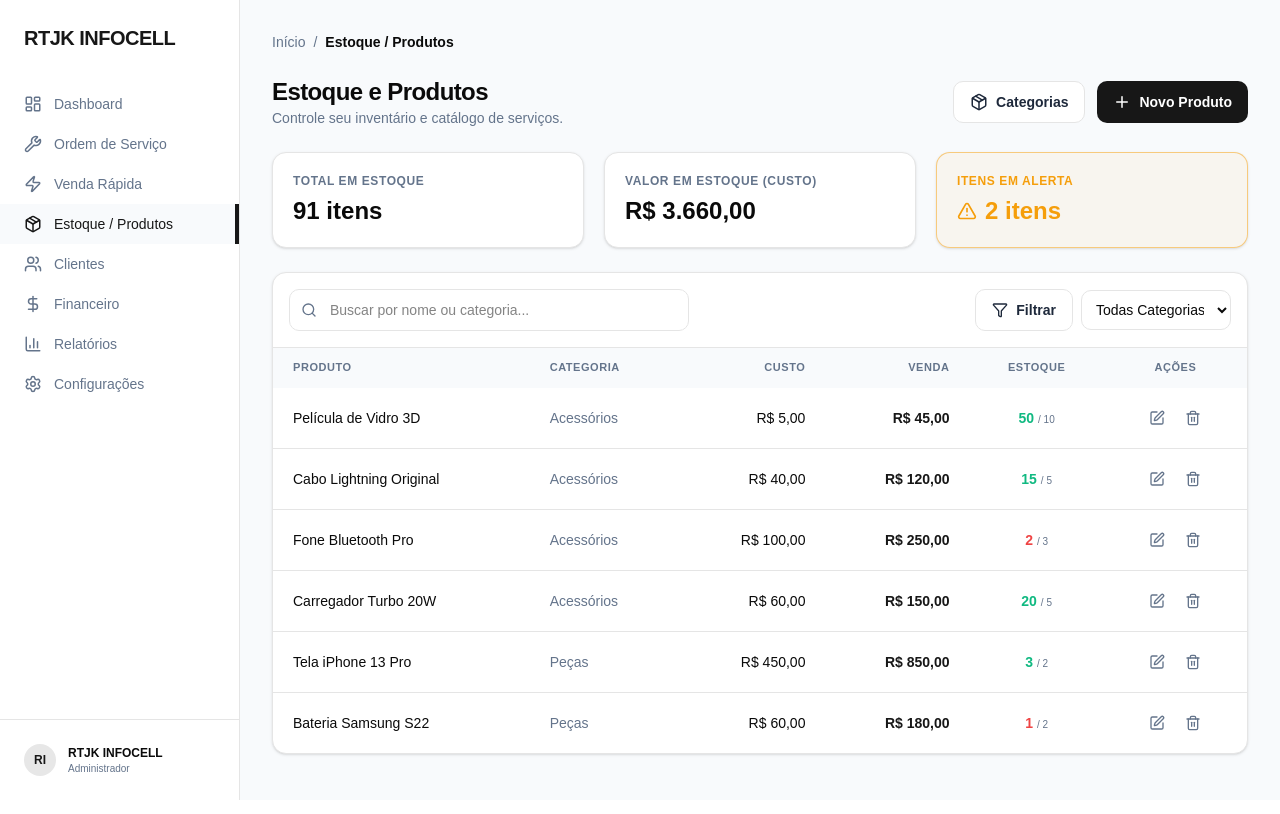
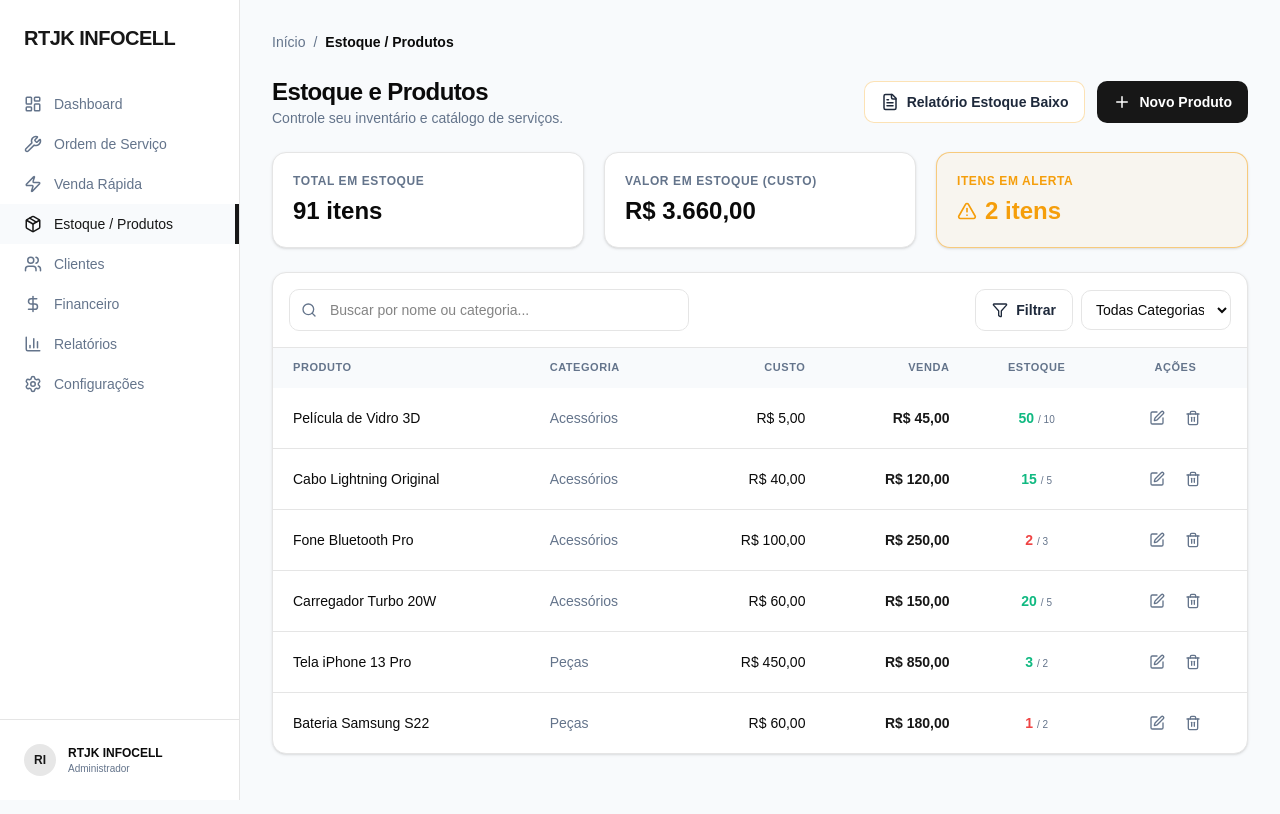
Before and after one commit to rtjkinfocell2024-oss/rtjkinfocell, a React (Vite) app: page / in a window 1280 px wide. Both pictures are taken after a click on the button "Estoque / Produtos". Shown: the top 814 px of the page. Built offline with nearby package versions, Linux system fonts and the light colour scheme.

Commit message:
feat: Add low stock report functionality
Introduces a new report view for products with low stock. Includes UI elements for printing and styling adjustments for the print output.

```diff
--- a/src/components/Inventory.tsx
+++ b/src/components/Inventory.tsx
@@ -1,5 +1,5 @@
 import { useState } from 'react';
-import { Plus, Search, Filter, Package, AlertTriangle, Edit, Trash2 } from 'lucide-react';
+import { Plus, Search, Filter, Package, AlertTriangle, Edit, Trash2, FileText, Printer } from 'lucide-react';
 import { cn, formatCurrency } from '@/src/lib/utils';
 import { Product } from '@/src/types';
 import { ProductModal } from './ProductModal';
@@ -21,6 +21,8 @@ export function Inventory({ products, onSaveProduct, onDeleteProduct }: Inventor
     p.category.toLowerCase().includes(searchTerm.toLowerCase())
   );
 
+  const lowStockProducts = products.filter(p => p.stock <= p.minStock);
+
   const handleCreate = () => {
     setSelectedProduct(null);
     setModalMode('create');
@@ -41,23 +43,77 @@ export function Inventory({ products, onSaveProduct, onDeleteProduct }: Inventor
 
   const totalStock = products.reduce((acc, p) => acc + p.stock, 0);
   const totalCost = products.reduce((acc, p) => acc + (p.cost * p.stock), 0);
-  const alertItems = products.filter(p => p.stock <= p.minStock).length;
+  const alertItems = lowStockProducts.length;
+
+  const handlePrintLowStock = () => {
+    window.print();
+  };
 
   return (
-    <div className="flex flex-col gap-6 animate-in fade-in duration-500">
-      <header className="flex justify-between items-center">
+    <div className="flex flex-col gap-6 animate-in fade-in duration-500 pb-10">
+      {/* Print View (Hidden Screen) */}
+      <div className="hidden print:block p-8 bg-white text-black">
+        <header className="flex justify-between items-start border-b-2 border-slate-900 pb-6 mb-8">
+          <div>
+            <h1 className="text-3xl font-black uppercase tracking-tighter">RTJK INFOCELL</h1>
+            <p className="text-sm font-bold opacity-70">Relatório de Reposição de Estoque</p>
+          </div>
+          <div className="text-right">
+            <p className="text-xs font-bold uppercase text-slate-500">Data de Emissão</p>
+            <p className="font-bold">{new Date().toLocaleDateString('pt-BR')}</p>
+          </div>
+        </header>
+
+        <section className="mb-8">
+          <div className="bg-slate-100 p-4 rounded-xl inline-flex flex-col">
+            <span className="text-[10px] font-black uppercase text-slate-500 tracking-wider">Total de Itens Críticos</span>
+            <span className="text-2xl font-black">{alertItems} Produtos</span>
+          </div>
+        </section>
+
+        <table className="w-full text-sm border-collapse">
+          <thead>
+            <tr className="border-b-2 border-slate-200">
+              <th className="text-left py-3 font-black uppercase text-xs">Produto</th>
+              <th className="text-left py-3 font-black uppercase text-xs">Categoria</th>
+              <th className="text-center py-3 font-black uppercase text-xs">Qtd. Atual</th>
+              <th className="text-center py-3 font-black uppercase text-xs">Mínimo</th>
+              <th className="text-right py-3 font-black uppercase text-xs">Preço Custo</th>
+            </tr>
+          </thead>
+          <tbody className="divide-y divide-slate-100">
+            {lowStockProducts.map(p => (
+              <tr key={p.id}>
+                <td className="py-4 font-bold">{p.name}</td>
+                <td className="py-4">{p.category}</td>
+                <td className="py-4 text-center font-black text-red-600">{p.stock}</td>
+                <td className="py-4 text-center">{p.minStock}</td>
+                <td className="py-4 text-right">{formatCurrency(p.cost)}</td>
+              </tr>
+            ))}
+          </tbody>
+        </table>
+
+        <footer className="mt-20 pt-8 border-t border-slate-200 flex justify-between items-center text-[10px] font-bold text-slate-400 uppercase tracking-widest">
+          <span>Relatório gerado via RTJK Sistema</span>
+          <span>Página 1 / 1</span>
+        </footer>
+      </div>
+
+      <header className="flex flex-col md:flex-row justify-between items-start md:items-center gap-4 print:hidden">
         <div>
           <h2 className="text-2xl font-bold tracking-tight">Estoque e Produtos</h2>
           <p className="text-sm text-text-muted">Controle seu inventário e catálogo de serviços.</p>
         </div>
 
-        <div className="flex gap-3">
+        <div className="flex flex-wrap gap-3">
           <button
-            onClick={() => alert('Gerenciamento de categorias em breve!')}
-            className="btn-secondary flex items-center gap-2"
+            disabled={alertItems === 0}
+            onClick={handlePrintLowStock}
+            className="btn-secondary flex items-center gap-2 border-warning/30 hover:bg-warning/10 text-warning-dark disabled:opacity-50"
           >
-            <Package size={18} />
-            Categorias
+            <FileText size={18} />
+            Relatório Estoque Baixo
           </button>
           <button onClick={handleCreate} className="btn-primary flex items-center gap-2">
             <Plus size={18} />
@@ -66,7 +122,7 @@ export function Inventory({ products, onSaveProduct, onDeleteProduct }: Inventor
         </div>
       </header>
 
-      <div className="grid grid-cols-1 md:grid-cols-3 gap-5">
+      <div className="grid grid-cols-1 md:grid-cols-3 gap-5 print:hidden">
         <div className="card p-5">
           <p className="label">Total em Estoque</p>
           <h3 className="text-2xl font-bold">{totalStock} itens</h3>
--- a/src/index.css
+++ b/src/index.css
@@ -18,6 +18,27 @@
 @layer base {
   body {
     @apply bg-bg text-text-main font-sans antialiased;
+  }
+}
+
+@media print {
+  .print\:hidden {
+    display: none !important;
+  }
+
+  nav, aside, footer, .btn-primary, .btn-secondary, button {
+    display: none !important;
+  }
+
+  .card {
+    border: none !important;
+    box-shadow: none !important;
+  }
+
+  body, html {
+    background: white !important;
+    padding: 0 !important;
+    margin: 0 !important;
   }
 }
 
```
